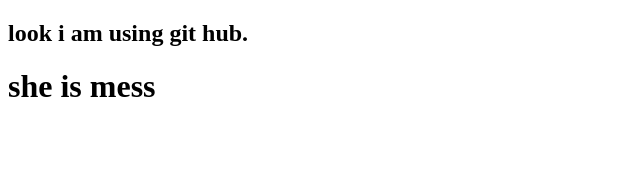
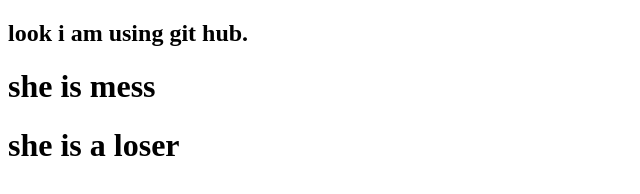
Before and after one commit to Abu-Hojayfa/my-first-website, a plain HTML site: page my-first-website/index.html in a window 1280 px wide. Shown: the whole page, without its empty margins (0-640 px from the left). Drawn offline with Linux system fonts and the light colour scheme.

Commit message:
branch but first

```diff
--- a/my-first-website/index.html
+++ b/my-first-website/index.html
@@ -12,5 +12,8 @@
     </h2>
 
     <h1> she is mess</h1>
+
+    <h1> she is a loser</h1>
+
 </body>
 </html>
```
